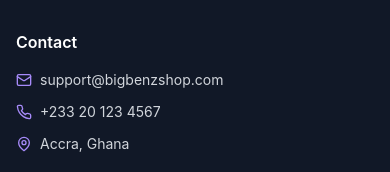
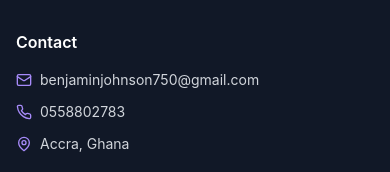
Before and after one commit to Johnson1211/ecommerce-app, a React (Vite) app: page / in a window 390 px wide. Shown: the part 2217-2389 px from the top of the page. Built offline with nearby package versions, Linux system fonts and the light colour scheme; no server answers; the database is empty.

Commit message:
chore: update contact support email to benjaminjohnson750@gmail.com and phone to 0558802783

```diff
--- a/src/components/layout/Footer.jsx
+++ b/src/components/layout/Footer.jsx
@@ -41,11 +41,11 @@
             <ul className="space-y-3 text-sm">
               <li className="flex items-center gap-2">
                 <Mail className="w-4 h-4 text-primary-400" />
-                support@bigbenzshop.com
+                benjaminjohnson750@gmail.com
               </li>
               <li className="flex items-center gap-2">
                 <Phone className="w-4 h-4 text-primary-400" />
-                +233 20 123 4567
+                0558802783
               </li>
               <li className="flex items-center gap-2">
                 <MapPin className="w-4 h-4 text-primary-400" />
```
Also changed, not shown: 1 other file (tests, documents, lock files or other folders).
